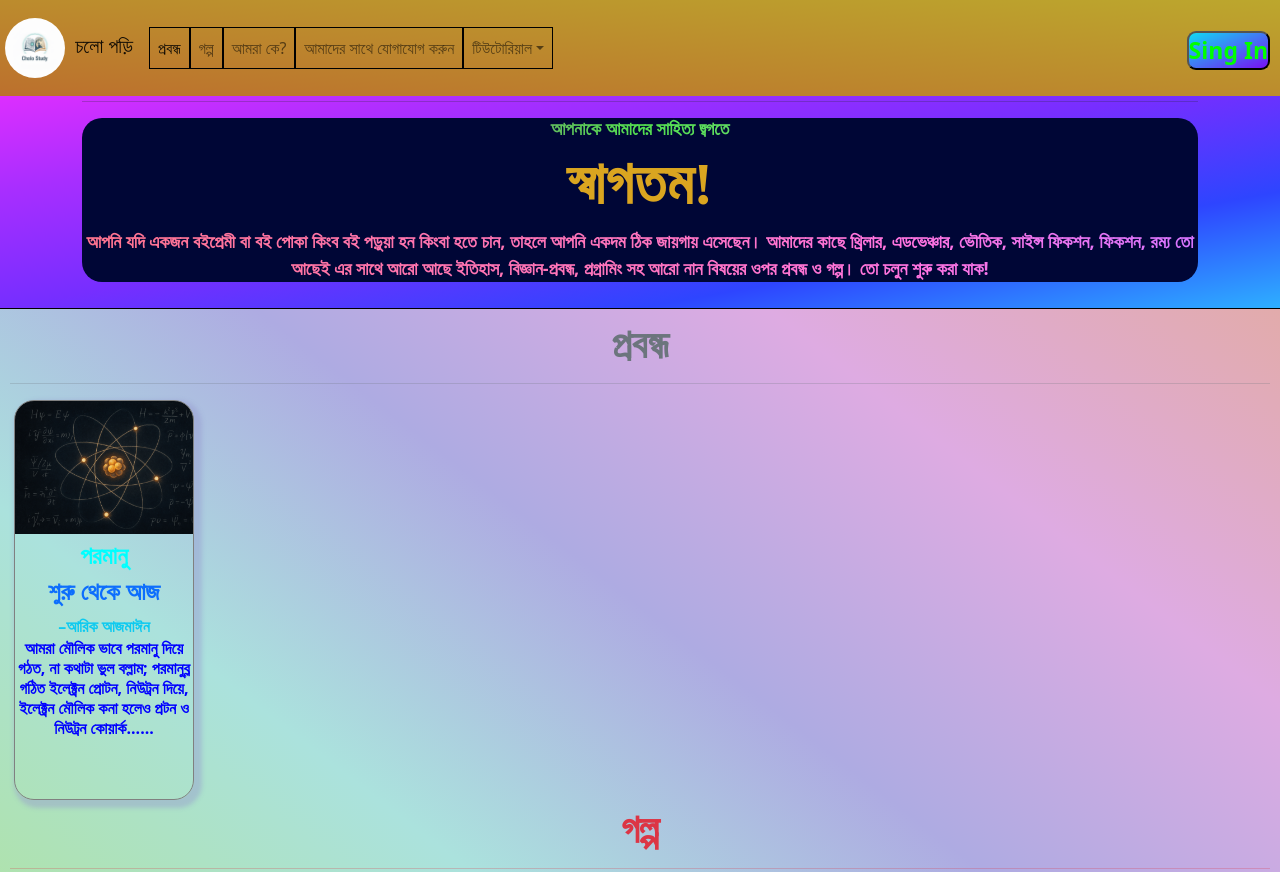
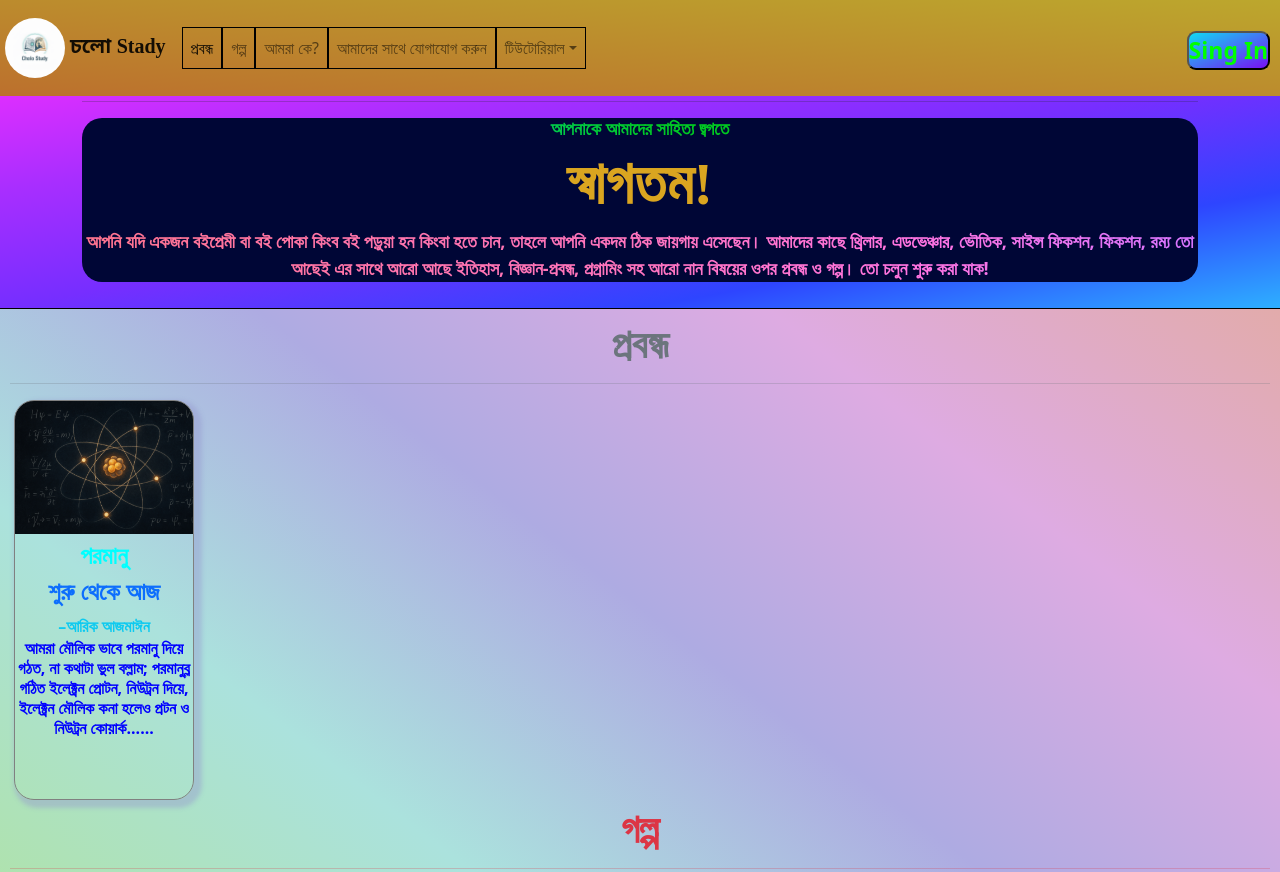
Before and after one commit to ariqazmain/Cholo-stady, a plain HTML site: page index.html in a window 1280 px wide. Shown: the top 872 px of the page. Drawn offline with Linux system fonts and the light colour scheme.

Commit message:
Updat Font Family

```diff
--- a/index.html
+++ b/index.html
@@ -14,7 +14,8 @@
         y=l.getElementsByTagName(r)[0];y.parentNode.insertBefore(t,y);
     })(window, document, "clarity", "script", "tql9madz9i");
 </script>
-		<title>cholo pori</title>
+    <link href="https://fonts.googleapis.com/css2?family=Hind+Siliguri:wght@300;400;500;600;700&family=Noto+Sans+Bengali:wght@100..900&display=swap" rel="stylesheet">
+		<title>Cholo stady</title>
 </head>
 <!--
 <p class = "text-left">Left Aligned</p>
@@ -34,7 +35,7 @@
        <div id="progress-bar" style="z-index:1031;"></div>
 
       <nav class="navbar navbar-expand-md navbar-light bg-light fixed-top">
-        <a class="navbar-brand" href="#"><img src="logo.jpg"> চলো পড়ি </a>
+        <a class="navbar-brand fw-bold" href="#"><img src="logo.jpg">চলো Stady</a>
         <button class="navbar-toggler" type="button" data-bs-toggle="collapse" data-bs-target="#navbarResponsive" aria-controls="navbarResponsive" aria-expanded="false" aria-label="Toggle navigation" id="b">
           <span class="navbar-toggler-icon"></span>
         </button>
--- a/style.css
+++ b/style.css
@@ -16,6 +16,19 @@ nav{
 }
 nav li{
 		border: 0.1px solid black;
+}
+.fw-bold{
+		font-family:Noto Sans Bengali;
+
+		/*'Hind Siliguri'
+        'Noto Sans Bengali',
+        'Nirmala UI',
+        'Shonar Bangla',
+        'Vrinda',
+        'Kalpurush',
+        'Lohit Bengali',
+        sans-serif;*/
+;
 }
 header{
 		width: auto;
@@ -65,7 +78,7 @@ header #into h3{
 header #into h3 {
 		margin-top: 16px;
 		font-size: 18px;
-  background: linear-gradient(-90deg, #a0cfbf,#53e04f,#a507aa);
+  background: linear-gradient(-90deg,  #85ca00,#24ca00,#00ca14,#00ca29,#00ca6e,#00ca8f,#00cab5);
   -webkit-background-clip: text;
   -webkit-text-fill-color: transparent;
 }
```
